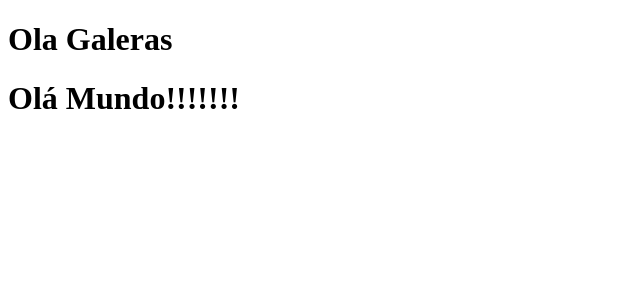
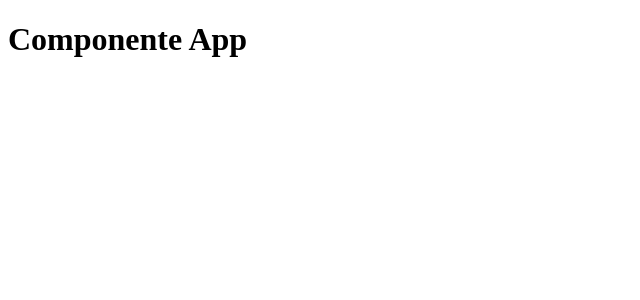
Before and after one commit to ericksjp/js-playground, a React app: page / in a window 1280 px wide. Shown: the top 300 px of the page, without its empty margins (0-640 px from the left). Built offline with nearby package versions, Linux system fonts and the light colour scheme.

Commit message:
Criando primeiro componente React

```diff
--- a/public/index.html
+++ b/public/index.html
@@ -6,7 +6,6 @@
     <title>Fundamentos do React</title>
 </head>
 <body>
-    <h1>Ola Galeras</h1>
     <div id="root"></div>
 </body>
 </html>
--- /dev/null
+++ b/src/App.js
@@ -0,0 +1,7 @@
+import React from "react";
+
+function App() {
+    return <h1>Componente App</h1>
+}
+
+export default App;
--- a/src/index.js
+++ b/src/index.js
@@ -1,7 +1,9 @@
 import React from "react";
 import ReactDOM from "react-dom";
 
+import App from "./App";
+
 ReactDOM.render(
-    <h1>Olá Mundo!!!!!!!</h1>,
+    <App />,
     document.querySelector("#root")
 )
```
